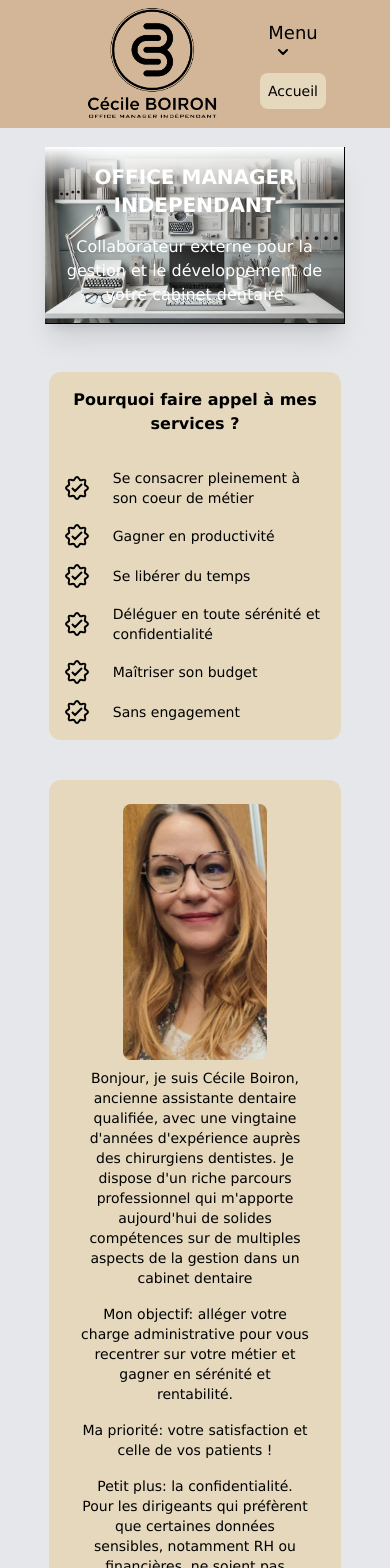
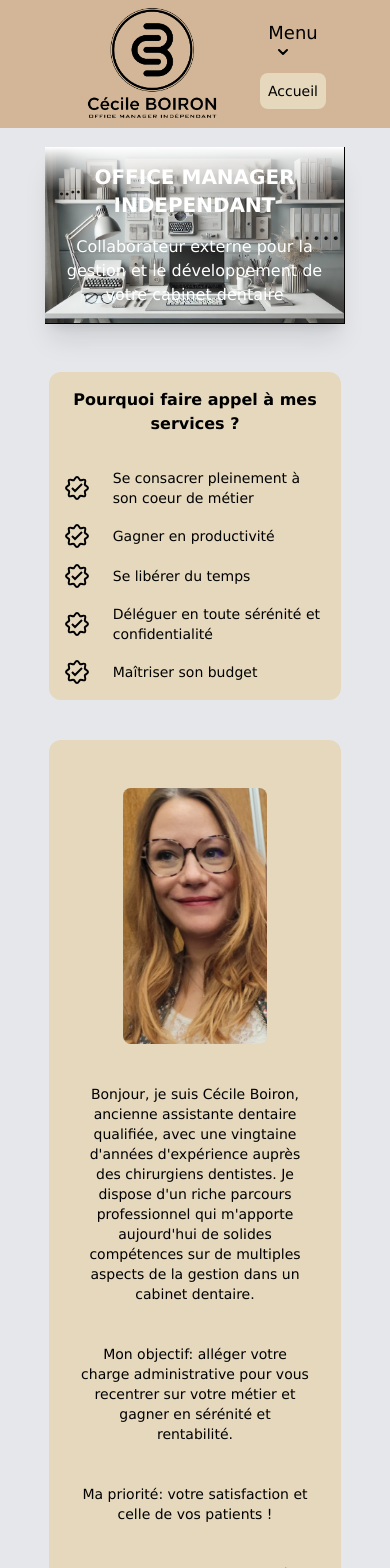
Before and after one commit to YannickMath/office_manager, a Next.js app: page / in a window 390 px wide. Shown: the top 1568 px of the page. Built offline with nearby package versions, Linux system fonts and the light colour scheme.

Commit message:
updage responsive and design

```diff
--- a/src/app/components/welcome/cv.tsx
+++ b/src/app/components/welcome/cv.tsx
@@ -3,24 +3,40 @@ import useWelcome from "@/app/hooks/useWelcome";
 import CardContainer from "../shared/cardContainer";
 import Button from "../shared/button";
 import Image from "next/image"; // Import the Image component from the correct package
+import { sourceMapsEnabled } from "process";
 
 const Cv = () => {
   const { arrayBuilderCvItems } = useWelcome();
   const Items = () => (
     <>
-      {arrayBuilderCvItems.map(({ id, label }) => (
-        <p key={id}>{label}</p>
+      {arrayBuilderCvItems.map(({ id, label, image }) => (
+        <div key={id} className={`flex phone:flex-col flex-row gap-4`}>
+          {image && (
+            <div className="w-full flex justify-center items-center">
+              <div className="flex items-center justify-center phone:h-64 phone:w-36 relative h-56 w-24">
+                <Image
+                  src={image.src}
+                  layout={image.layout}
+                  objectFit={image.objectFit}
+                  alt={image.alt}
+                  className={image.className}
+                />
+              </div>
+            </div>
+          )}
+          <p className="mt-6">{label}</p>
+        </div>
       ))}
     </>
   );
 
   return (
-    <CardContainer width="w-1/2 phone:w-3/4 phone:text-center">
-      <div className="flex flex-col gap-12 phone:gap-6 p-6 phone:p-2 items-center">
-        <div className="flex flex-row phone:flex-col h-1/4">
-          <div className="flex justify-center items-center w-1/3 phone:w-full ">
+    <CardContainer width="w-1/2 phone:w-3/4 phone:text-center ">
+      <div className="flex flex-col gap-12 phone:gap-6 p-2 phone:p-2 items-center">
+        <div className="flex flex-col h-1/4 gap-4">
+          <div className="flex justify-center items-center w-full ">
             {/* <FcAssistant className="w-20 h-20" /> */}
-            <div className="phone:h-64 phone:w-36 relative">
+            {/* <div className="phone:h-64 phone:w-36 relative h-56 w-24">
               <Image
                 src="/cecile2.png"
                 // width={200}
@@ -30,10 +46,10 @@ const Cv = () => {
                 alt="Cécile Boiron"
                 className="rounded-lg"
               />
-            </div>
+            </div> */}
             {/* Use the Image component */}
           </div>
-          <div className="flex flex-col items-start justify-center rounded-xl text-lg phone:text-sm w-2/3 phone:w-full gap-4 p-2">
+          <div className="flex flex-col items-start justify-center rounded-xl text-lg phone:text-sm w-full text-center phone:w-full gap-4 p-2">
             <Items />
           </div>
         </div>
--- a/src/app/contacts/page.tsx
+++ b/src/app/contacts/page.tsx
@@ -23,7 +23,7 @@ export default function Contacts() {
 
   return (
     <div
-      className="flex flex-col h-full w-full justify-center items-center p-2 py-4 gap-6
+      className="flex flex-col h-full w-full justify-center items-center p-2 py-8 gap-6
         bg-office-manager-main-bg bg-cover bg-center bg-no-repeat"
     >
       {/* <Titre title="Contacts" /> */}
--- a/src/app/hooks/useWelcome.tsx
+++ b/src/app/hooks/useWelcome.tsx
@@ -1,9 +1,18 @@
+import Image from "next/image";
+
 const useWelcome = () => {
   const arrayBuilderCvItems = [
     {
       id: 1,
       label:
-        "Bonjour, je suis Cécile Boiron, ancienne assistante dentaire qualifiée, avec une vingtaine d'années d'expérience auprès des chirurgiens dentistes. Je dispose d'un riche parcours professionnel qui m'apporte aujourd'hui de solides compétences sur de multiples aspects de la gestion dans un cabinet dentaire",
+        "Bonjour, je suis Cécile Boiron, ancienne assistante dentaire qualifiée, avec une vingtaine d'années d'expérience auprès des chirurgiens dentistes. Je dispose d'un riche parcours professionnel qui m'apporte aujourd'hui de solides compétences sur de multiples aspects de la gestion dans un cabinet dentaire.",
+      image: {
+        src: "/cecile2.png",
+        layout: "fill",
+        objectFit: "cover",
+        alt: "Cécile Boiron",
+        className: "rounded-lg",
+      },
     },
     {
       id: 2,
@@ -27,30 +36,29 @@ const useWelcome = () => {
     { id: 3, label: "Se libérer du temps" },
     { id: 4, label: "Déléguer en toute sérénité et confidentialité" },
     { id: 5, label: "Maîtriser son budget" },
-    { id: 5, label: "Sans engagement" },
   ];
 
   const arrayBuilderImages = [
     {
-      id: "1",
+      id: 1,
       label: "Gestion administrative",
       src: "/gestion_administrative.png",
       alt: "secretariat",
     },
     {
-      id: "2",
+      id: 2,
       label: "Gestion commerciale",
       src: "/gestion_commerciale.png",
       alt: "secretariat2",
     },
     {
-      id: "3",
+      id: 3,
       label: "Gestion du personnel",
       src: "/gestion_du_personnel.png",
       alt: "secretariat3",
     },
     {
-      id: "4",
+      id: 4,
       label: "Pré-comptabilité",
       src: "/gestion_pré_comptabilité.png",
       alt: "secretariat4",
--- a/src/app/services/page.tsx
+++ b/src/app/services/page.tsx
@@ -11,7 +11,7 @@ const Services = () => {
 
   return (
     <div
-      className="h-full w-full py-6
+      className="h-full w-full
     bg-office-manager-main-bg bg-cover bg-center bg-no-repeat
     "
     >
@@ -19,7 +19,7 @@ const Services = () => {
         title="Prestations"
         // description="Découvrez les services que je propose"
       /> */}
-      <div className="flex flex-col items-center gap-8 p-4">
+      <div className="flex flex-col items-center gap-8 p-2">
         <CardContainer width="w-1/2 phone:w-full" bgColor="bg-grey-250">
           <IntroductionItems items={introductionItems} />
         </CardContainer>
--- a/src/app/tarifs/page.tsx
+++ b/src/app/tarifs/page.tsx
@@ -57,7 +57,7 @@ const Tarifs = () => {
 
   return (
     <div
-      className="flex flex-col h-full justify-between items-center py-6
+      className="flex flex-col h-full justify-between items-center
     bg-office-manager-main-bg bg-cover bg-center bg-no-repeat
     "
     >
```
